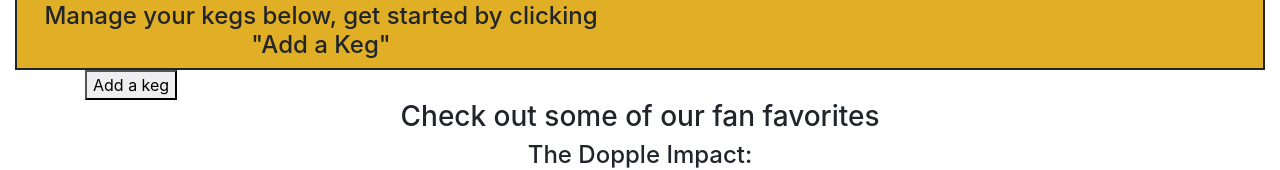
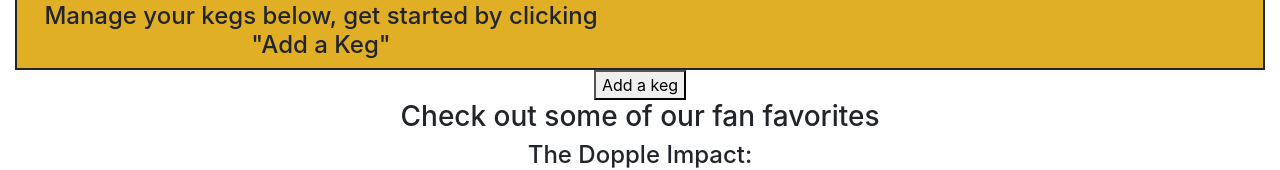
Before and after one commit to Dave-Sterry/Tap-Room-Redux, a React (Create React App) app: page / in a window 1280 px wide. Shown: the part 264-434 px from the top of the page. Built offline with nearby package versions, Linux system fonts and the light colour scheme.

Commit message:
update readme, adjust styles

```diff
--- a/src/components/App.js
+++ b/src/components/App.js
@@ -13,9 +13,9 @@ function App() {
     <React.Fragment>
       <Header />
       <Container>
-        {/* <div style = {controlStyles}> */}
+        <div style = {controlStyles}>
           <KegControl />
-        {/* </div> */}
+        </div>
       </Container>
         <div style = {controlStyles}>
           < Body />
```
Also changed, not shown: src/components/Body.js (+7 -1 lines), 1 other file (tests, documents, lock files or other folders).
